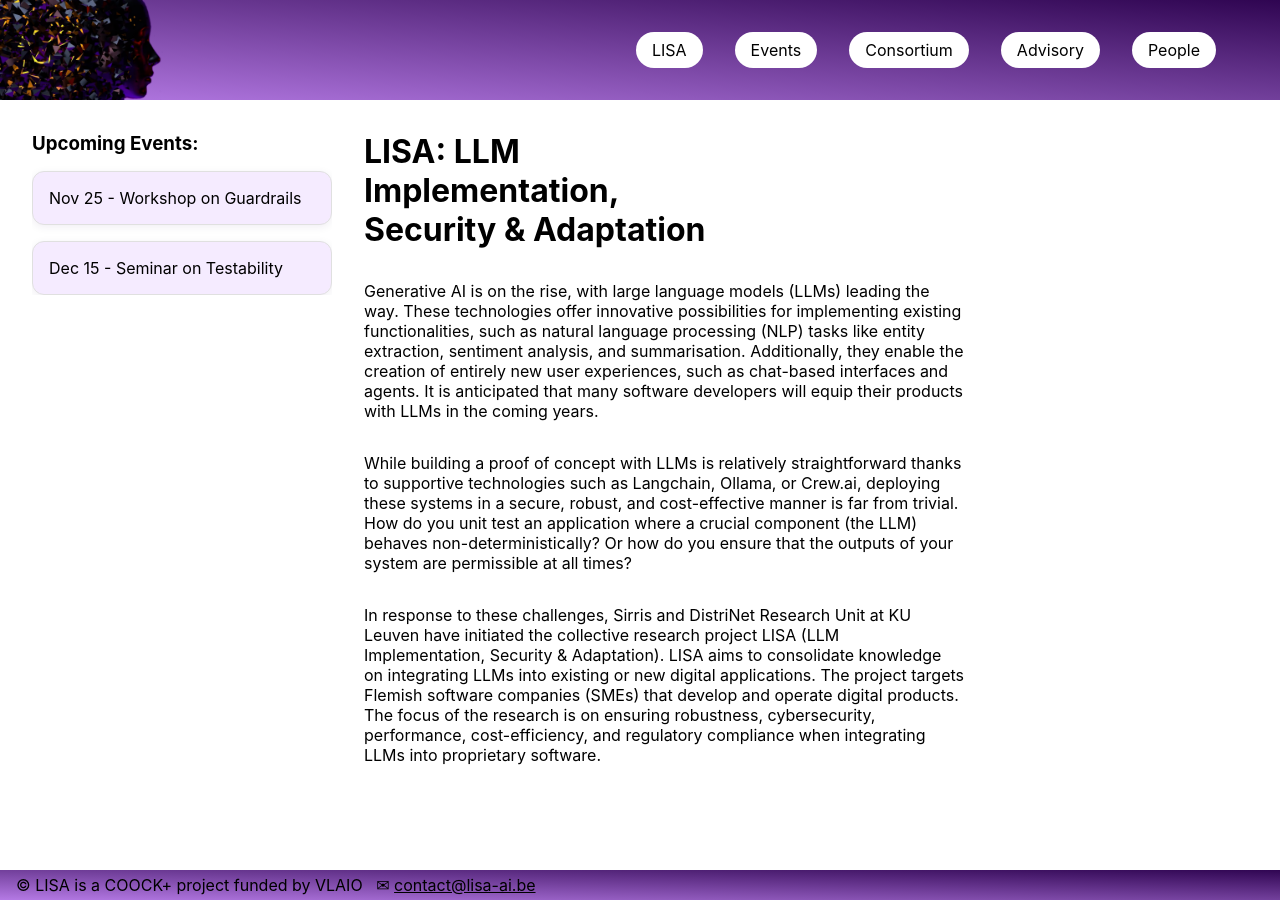
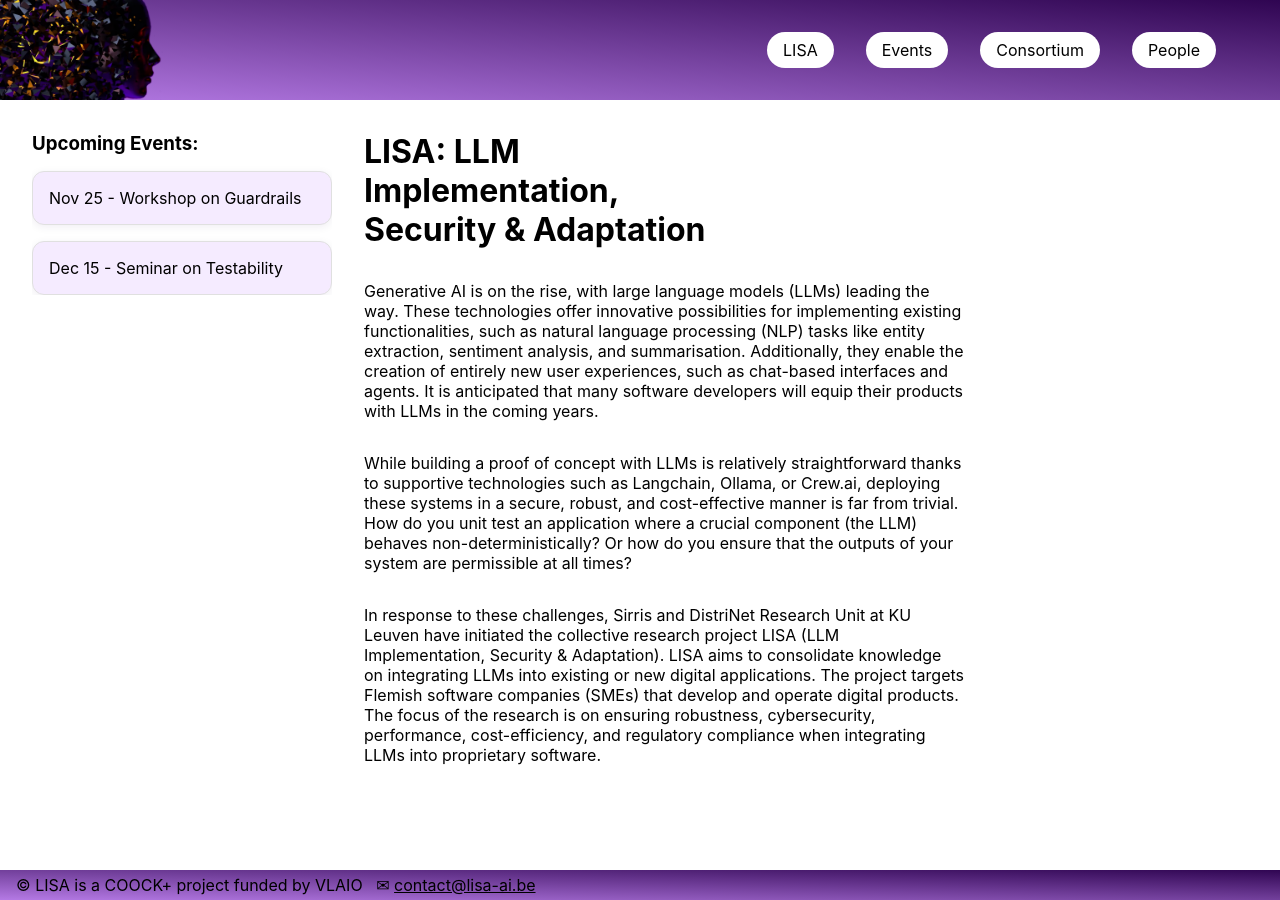
Before and after one commit to sirris-be/lisa, a Jekyll site: the page built from docs/index.html, in a window 1280 px wide. Built offline with Jekyll 4.4.1, drawn with Linux system fonts in a browser that asks for light colours.

Commit message:
hide advisory

```diff
--- a/docs/_data/nav.yml
+++ b/docs/_data/nav.yml
@@ -4,7 +4,5 @@
   url: /events.html
 - title: Consortium
   url: /consortium.html
-- title: Advisory
-  url: /advisory.html
 - title: People
   url: /people.html
```
